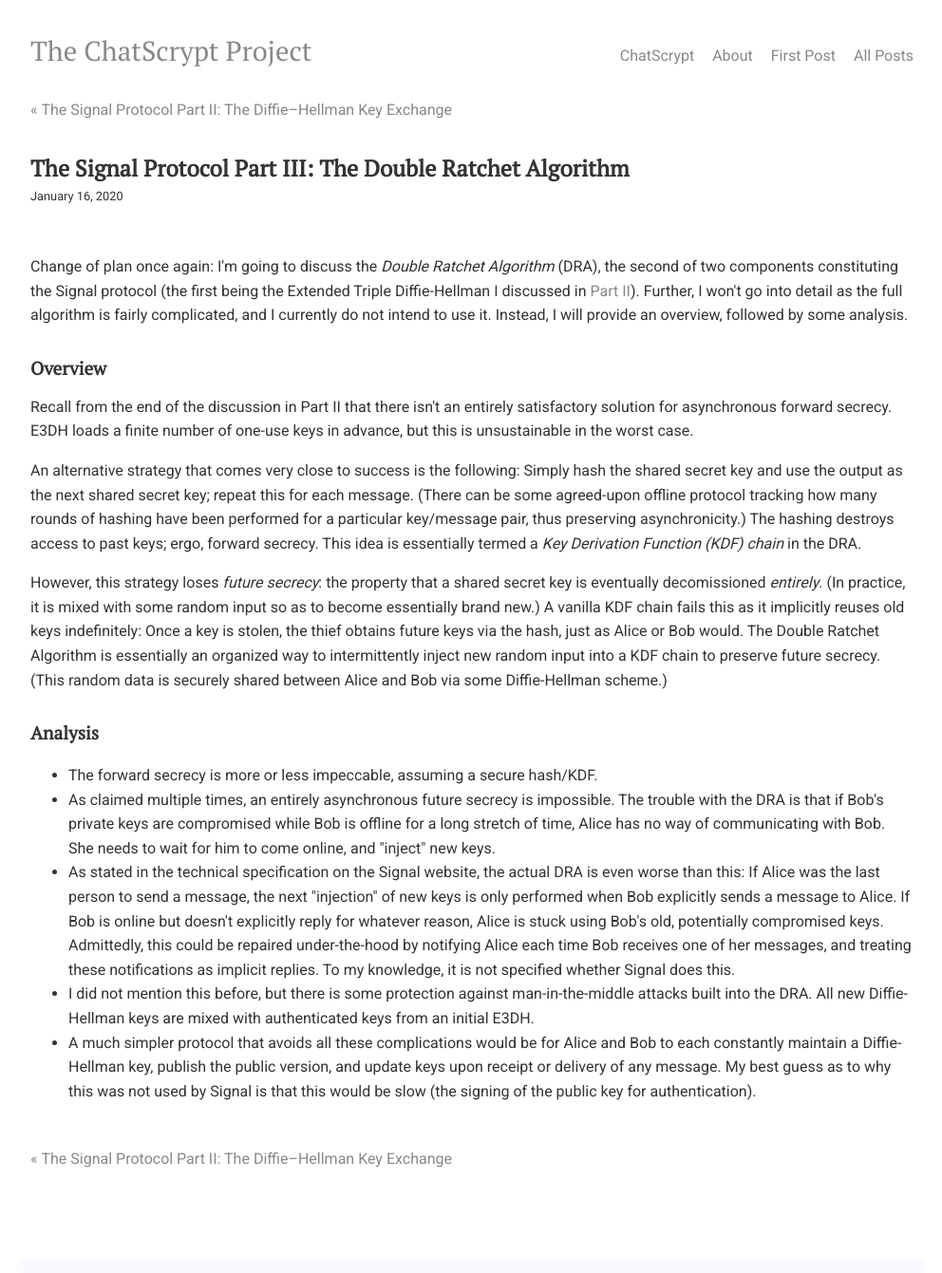
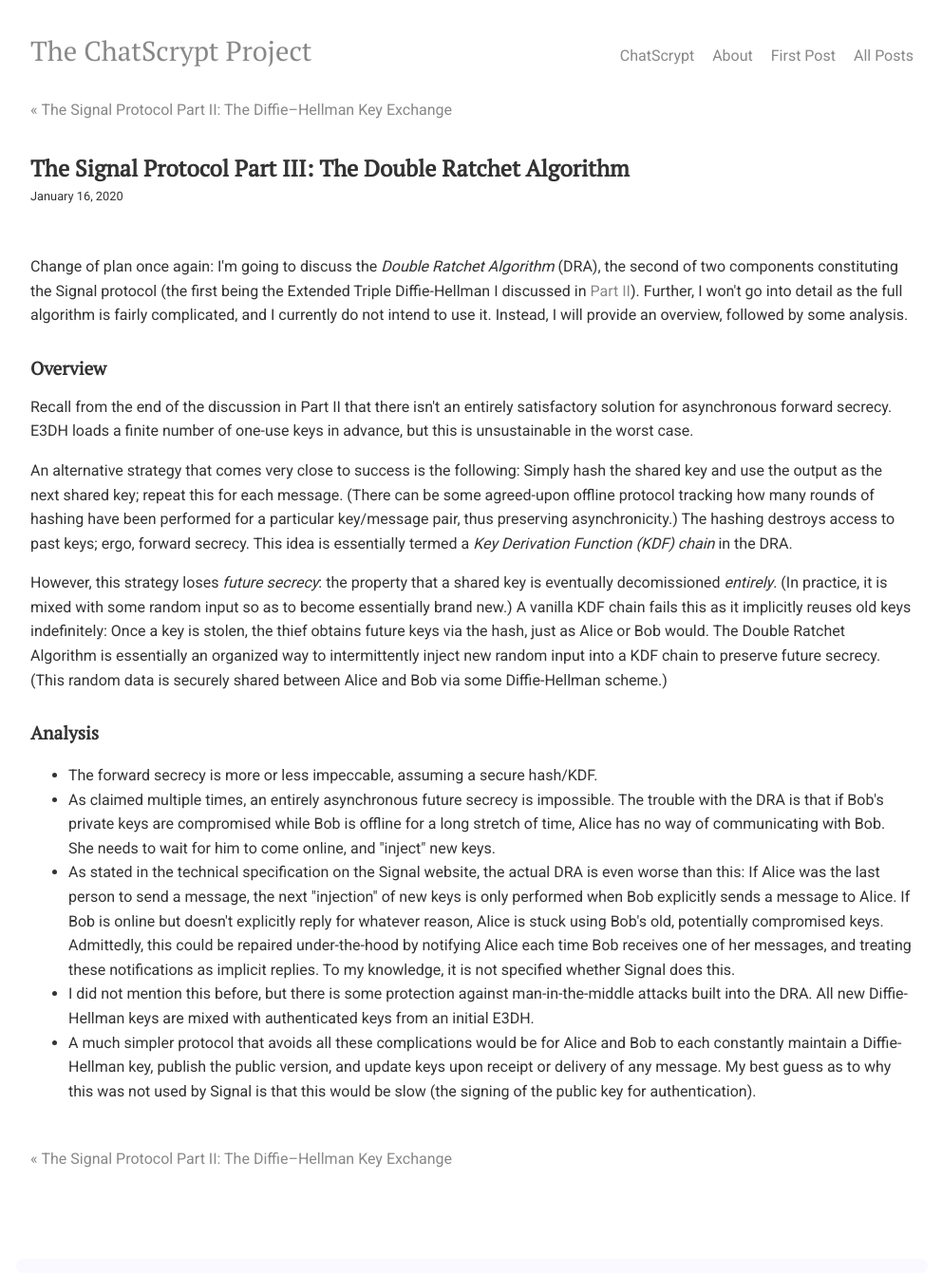
Before and after one commit to chatscrypt/chatscrypt.github.io, a Jekyll site: the page built from _posts/2020-01-16-the-signal-protocol-part-iii-the-double-ratchet-algorithm.html, in a window 1280 px wide. Shown: the whole page at 95% size, without its empty margins (143-1135 px from the left). Built offline with Jekyll 4.4.1, drawn with Linux system fonts in a browser that asks for light colours; comment, search, counter and statistics services are not loaded.

Commit message:
Update 2020-01-16-the-signal-protocol-part-iii-the-double-ratchet-algorithm.html

```diff
--- a/_posts/2020-01-16-the-signal-protocol-part-iii-the-double-ratchet-algorithm.html
+++ b/_posts/2020-01-16-the-signal-protocol-part-iii-the-double-ratchet-algorithm.html
@@ -13,9 +13,9 @@ Change of plan once again: I'm going to discuss the <i>Double Ratchet Algorithm<
 
 Recall from the end of the discussion in Part II that there isn't an entirely satisfactory solution for asynchronous forward secrecy. E3DH loads a finite number of one-use keys in advance, but this is unsustainable in the worst case.
 
-<p>An alternative strategy that comes very close to success is the following: Simply hash the shared secret key and use the output as the next shared secret key; repeat this for each message. (There can be some agreed-upon offline protocol tracking how many rounds of hashing have been performed for a particular key/message pair, thus preserving asynchronicity.) The hashing destroys access to past keys; ergo, forward secrecy. This idea is essentially termed a <i>Key Derivation Function (KDF) chain</i> in the DRA.
+<p>An alternative strategy that comes very close to success is the following: Simply hash the shared key and use the output as the next shared key; repeat this for each message. (There can be some agreed-upon offline protocol tracking how many rounds of hashing have been performed for a particular key/message pair, thus preserving asynchronicity.) The hashing destroys access to past keys; ergo, forward secrecy. This idea is essentially termed a <i>Key Derivation Function (KDF) chain</i> in the DRA.
 
-<p>However, this strategy loses <i>future secrecy</i>: the property that a shared secret key is eventually decomissioned <i>entirely</i>. (In practice, it is mixed with some random input so as to become essentially brand new.) A vanilla KDF chain fails this as it implicitly reuses old keys indefinitely: Once a key is stolen, the thief obtains future keys via the hash, just as Alice or Bob would. The Double Ratchet Algorithm is essentially an organized way to intermittently inject new random input into a KDF chain to preserve future secrecy. (This random data is securely shared between Alice and Bob via some Diffie-Hellman scheme.)
+<p>However, this strategy loses <i>future secrecy</i>: the property that a shared key is eventually decomissioned <i>entirely</i>. (In practice, it is mixed with some random input so as to become essentially brand new.) A vanilla KDF chain fails this as it implicitly reuses old keys indefinitely: Once a key is stolen, the thief obtains future keys via the hash, just as Alice or Bob would. The Double Ratchet Algorithm is essentially an organized way to intermittently inject new random input into a KDF chain to preserve future secrecy. (This random data is securely shared between Alice and Bob via some Diffie-Hellman scheme.)
 
 <h2>Analysis</h2>
 
```
